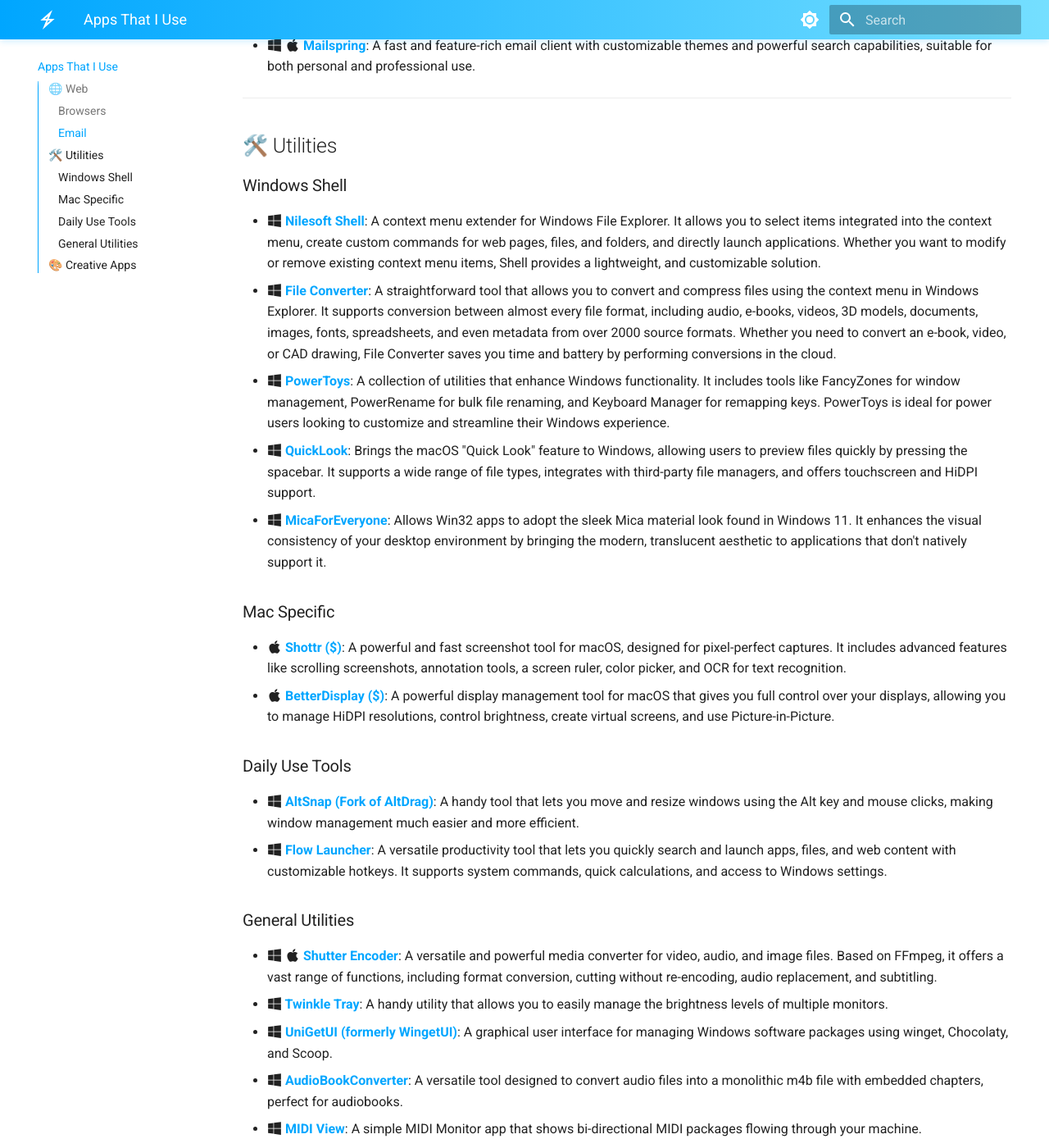
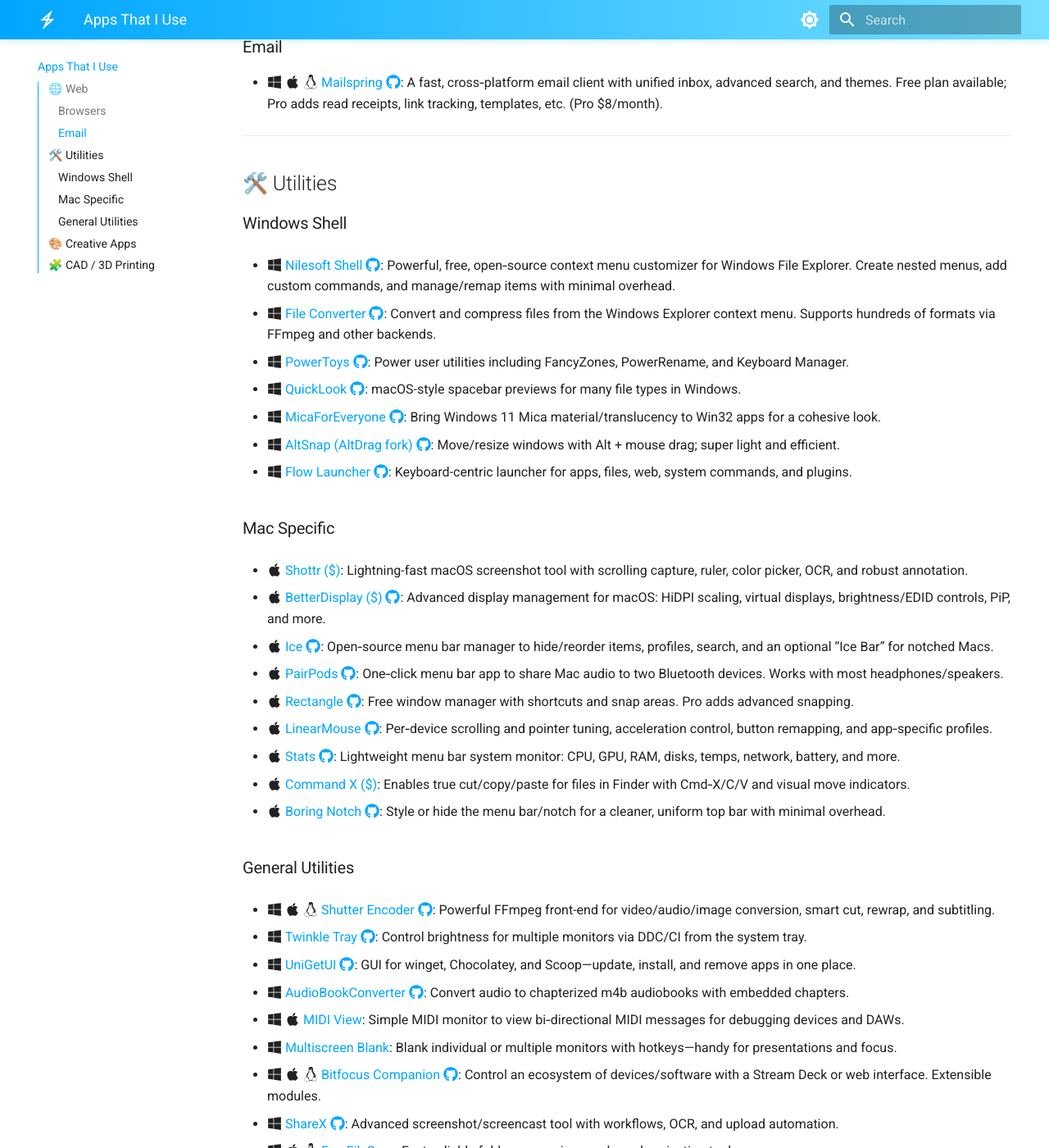
Before and after one commit to MaxU1301/hatte-hatte-Fahrradkette, an MkDocs documentation site: the page built from docs/random pages/Apps-That-I-Use.md, in a window 1280 px wide and 1400 px high, scrolled down 717 px. Shown: the whole window at 82% size. Built offline with MkDocs 1.6.1 and Material for MkDocs 9.7.7, drawn with Linux system fonts in a browser that asks for light colours; some of the changed text lies outside the part shown.

Commit message:
Updated Apps list

```diff
--- a/docs/random pages/Apps-That-I-Use.md
+++ b/docs/random pages/Apps-That-I-Use.md
@@ -11,6 +11,7 @@
 | :--- | :--- |
 | :fontawesome-brands-windows: | Windows |
 | :fontawesome-brands-apple: | macOS |
+| :fontawesome-brands-linux: | Linux |
 | **($)** | Paid App |
 
 -----
@@ -19,11 +20,11 @@
 
 ### Browsers
 
-  * **:fontawesome-brands-windows: :fontawesome-brands-apple: [Zen Browser](https://zen-browser.app/)**: A minimalist web browser designed for a calm and focused browsing experience, featuring a clean interface and essential tools to minimize distractions.
+  * :fontawesome-brands-windows: :fontawesome-brands-apple: :fontawesome-brands-linux: [Zen Browser](https://zen-browser.app/) [:fontawesome-brands-github:](https://github.com/zen-browser/desktop): A minimalist, Firefox/Gecko-based browser focused on mindful, distraction-free browsing. Supports vertical tabs, split view, workspaces, and themes. Currently free and in active development (Windows, macOS, Linux).
 
 ### Email
 
-  * **:fontawesome-brands-windows: :fontawesome-brands-apple: [Mailspring](https://github.com/Foundry376/Mailspring)**: A fast and feature-rich email client with customizable themes and powerful search capabilities, suitable for both personal and professional use.
+  * :fontawesome-brands-windows: :fontawesome-brands-apple: :fontawesome-brands-linux: [Mailspring](https://getmailspring.com/) [:fontawesome-brands-github:](https://github.com/Foundry376/Mailspring): A fast, cross‑platform email client with unified inbox, advanced search, and themes. Free plan available; Pro adds read receipts, link tracking, templates, etc. (Pro $8/month).
 
 -----
 
@@ -31,46 +32,105 @@
 
 ### Windows Shell
 
-  * **:fontawesome-brands-windows: [Nilesoft Shell](https://nilesoft.org/download)**: A context menu extender for Windows File Explorer. It allows you to select items integrated into the context menu, create custom commands for web pages, files, and folders, and directly launch applications. Whether you want to modify or remove existing context menu items, Shell provides a lightweight, and customizable solution.
-  * **:fontawesome-brands-windows: [File Converter](https://file-converter.io/download.html)**: A straightforward tool that allows you to convert and compress files using the context menu in Windows Explorer. It supports conversion between almost every file format, including audio, e-books, videos, 3D models, documents, images, fonts, spreadsheets, and even metadata from over 2000 source formats. Whether you need to convert an e-book, video, or CAD drawing, File Converter saves you time and battery by performing conversions in the cloud.
-  * **:fontawesome-brands-windows: [PowerToys](https://github.com/microsoft/PowerToys)**: A collection of utilities that enhance Windows functionality. It includes tools like FancyZones for window management, PowerRename for bulk file renaming, and Keyboard Manager for remapping keys. PowerToys is ideal for power users looking to customize and streamline their Windows experience.
-  * **:fontawesome-brands-windows: [QuickLook](https://apps.microsoft.com/detail/9nv4bs3l1h4s?hl=en-us&gl=US)**: Brings the macOS "Quick Look" feature to Windows, allowing users to preview files quickly by pressing the spacebar. It supports a wide range of file types, integrates with third-party file managers, and offers touchscreen and HiDPI support.
-  * **:fontawesome-brands-windows: [MicaForEveryone](https://github.com/MicaForEveryone/MicaForEveryone)**: Allows Win32 apps to adopt the sleek Mica material look found in Windows 11. It enhances the visual consistency of your desktop environment by bringing the modern, translucent aesthetic to applications that don't natively support it.
+  * :fontawesome-brands-windows: [Nilesoft Shell](https://nilesoft.org/) [:fontawesome-brands-github:](https://github.com/moudey/shell): Powerful, free, open‑source context menu customizer for Windows File Explorer. Create nested menus, add custom commands, and manage/remap items with minimal overhead.
+
+  * :fontawesome-brands-windows: [File Converter](https://file-converter.io/download.html) [:fontawesome-brands-github:](https://github.com/Tichau/FileConverter): Convert and compress files from the Windows Explorer context menu. Supports hundreds of formats via FFmpeg and other backends.
+
+  * :fontawesome-brands-windows: [PowerToys](https://github.com/microsoft/PowerToys) [:fontawesome-brands-github:](https://github.com/microsoft/PowerToys): Power user utilities including FancyZones, PowerRename, and Keyboard Manager.
+
+  * :fontawesome-brands-windows: [QuickLook](https://apps.microsoft.com/detail/9nv4bs3l1h4s?hl=en-us&gl=US) [:fontawesome-brands-github:](https://github.com/QL-Win/QuickLook): macOS-style spacebar previews for many file types in Windows.
+
+  * :fontawesome-brands-windows: [MicaForEveryone](https://github.com/MicaForEveryone/MicaForEveryone) [:fontawesome-brands-github:](https://github.com/MicaForEveryone/MicaForEveryone): Bring Windows 11 Mica material/translucency to Win32 apps for a cohesive look.
+
+  * :fontawesome-brands-windows: [AltSnap (AltDrag fork)](https://github.com/RamonUnch/AltSnap/releases) [:fontawesome-brands-github:](https://github.com/RamonUnch/AltSnap): Move/resize windows with Alt + mouse drag; super light and efficient.
+
+  * :fontawesome-brands-windows: [Flow Launcher](https://www.flowlauncher.com/) [:fontawesome-brands-github:](https://github.com/Flow-Launcher/Flow.Launcher): Keyboard-centric launcher for apps, files, web, system commands, and plugins.
 
 ### Mac Specific
 
-  * **:fontawesome-brands-apple: [Shottr ($)](https://shottr.cc/)**: A powerful and fast screenshot tool for macOS, designed for pixel-perfect captures. It includes advanced features like scrolling screenshots, annotation tools, a screen ruler, color picker, and OCR for text recognition.
-  * **:fontawesome-brands-apple: [BetterDisplay ($)](https://betterdisplay.pro/)**: A powerful display management tool for macOS that gives you full control over your displays, allowing you to manage HiDPI resolutions, control brightness, create virtual screens, and use Picture-in-Picture.
+  * :fontawesome-brands-apple: [Shottr ($)](https://shottr.cc/): Lightning-fast macOS screenshot tool with scrolling capture, ruler, color picker, OCR, and robust annotation.
 
-### Daily Use Tools
+  * :fontawesome-brands-apple: [BetterDisplay ($)](https://betterdisplay.pro/) [:fontawesome-brands-github:](https://github.com/waydabber/BetterDisplay#readme): Advanced display management for macOS: HiDPI scaling, virtual displays, brightness/EDID controls, PiP, and more.
 
-  * **:fontawesome-brands-windows: [AltSnap (Fork of AltDrag)](https://github.com/RamonUnch/AltSnap/releases)**: A handy tool that lets you move and resize windows using the Alt key and mouse clicks, making window management much easier and more efficient.
-  * **:fontawesome-brands-windows: [Flow Launcher](https://www.flowlauncher.com/)**: A versatile productivity tool that lets you quickly search and launch apps, files, and web content with customizable hotkeys. It supports system commands, quick calculations, and access to Windows settings.
+  * :fontawesome-brands-apple: [Ice](https://icemenubar.app/) [:fontawesome-brands-github:](https://github.com/jordanbaird/Ice): Open‑source menu bar manager to hide/reorder items, profiles, search, and an optional “Ice Bar” for notched Macs.
+
+  * :fontawesome-brands-apple: [PairPods](https://pairpods.app/) [:fontawesome-brands-github:](https://github.com/wozniakpawel/PairPods): One‑click menu bar app to share Mac audio to two Bluetooth devices. Works with most headphones/speakers.
+
+  * :fontawesome-brands-apple: [Rectangle](https://rectangleapp.com/) [:fontawesome-brands-github:](https://github.com/rxhanson/Rectangle): Free window manager with shortcuts and snap areas. Pro adds advanced snapping.
+
+  * :fontawesome-brands-apple: [LinearMouse](https://linearmouse.app/) [:fontawesome-brands-github:](https://github.com/linearmouse/linearmouse): Per‑device scrolling and pointer tuning, acceleration control, button remapping, and app‑specific profiles.
+
+  * :fontawesome-brands-apple: [Stats](https://github.com/exelban/stats) [:fontawesome-brands-github:](https://github.com/exelban/stats): Lightweight menu bar system monitor: CPU, GPU, RAM, disks, temps, network, battery, and more.
+
+  * :fontawesome-brands-apple: [Command X ($)](https://sindresorhus.com/command-x): Enables true cut/copy/paste for files in Finder with Cmd‑X/C/V and visual move indicators.
+
+  * :fontawesome-brands-apple: [Boring Notch](https://github.com/TheBoredTeam/boring.notch) [:fontawesome-brands-github:](https://github.com/ItsNikolay/BoringNotch): Style or hide the menu bar/notch for a cleaner, uniform top bar with minimal overhead.
 
 ### General Utilities
 
-  * **:fontawesome-brands-windows: :fontawesome-brands-apple: [Shutter Encoder](https://www.shutterencoder.com/)**: A versatile and powerful media converter for video, audio, and image files. Based on FFmpeg, it offers a vast range of functions, including format conversion, cutting without re-encoding, audio replacement, and subtitling.
-  * **:fontawesome-brands-windows: [Twinkle Tray](https://twinkletray.com/)**: A handy utility that allows you to easily manage the brightness levels of multiple monitors.
-  * **:fontawesome-brands-windows: [UniGetUI (formerly WingetUI)](https://github.com/marticliment/WingetUI)**: A graphical user interface for managing Windows software packages using winget, Chocolaty, and Scoop.
-  * **:fontawesome-brands-windows: [AudioBookConverter](https://github.com/yermak/AudioBookConverter)**: A versatile tool designed to convert audio files into a monolithic m4b file with embedded chapters, perfect for audiobooks.
-  * **:fontawesome-brands-windows: [MIDI View](https://hautetechnique.com/midi/midiview/)**: A simple MIDI Monitor app that shows bi-directional MIDI packages flowing through your machine.
-  * **:fontawesome-brands-windows: [Multiscreen Blank](http://multiscreenblank.nookkin.com/download.ndoc)**: Allows you to blank out multiple screens simultaneously with a single keystroke.
-  * **:fontawesome-brands-windows: [Bitfocus Companion](https://bitfocus.io/companion)**: A powerful tool for controlling various devices and software from a Stream Deck.
-  * **:fontawesome-brands-windows: [ShareX](https://getsharex.com/)**: A versatile screenshot and screen recording tool that supports various methods of capturing your screen.
-  * **:fontawesome-brands-windows: [FreeFileSync](https://freefilesync.org/)**: A robust open-source tool for comparing and synchronizing files and folders.
-  * **:fontawesome-brands-windows: [Everything](https://www.voidtools.com/downloads/)**: A fast file search tool for Windows that indexes your entire drive quickly for instantaneous search results.
-  * **:fontawesome-brands-windows: [EAC (Exact Audio Copy)](https://www.exactaudiocopy.de/)**: A free audio grabber for CDs that is highly accurate in extracting audio data.
-  * **:fontawesome-brands-windows: [Putty](https://putty.org/)**: A free and open-source terminal emulator, serial console, and network file transfer application.
+  * :fontawesome-brands-windows: :fontawesome-brands-apple: :fontawesome-brands-linux: [Shutter Encoder](https://www.shutterencoder.com/) [:fontawesome-brands-github:](https://github.com/paulpacifico/shutter-encoder): Powerful FFmpeg front-end for video/audio/image conversion, smart cut, rewrap, and subtitling.
+
+  * :fontawesome-brands-windows: [Twinkle Tray](https://twinkletray.com/) [:fontawesome-brands-github:](https://github.com/xanderfrangos/twinkle-tray): Control brightness for multiple monitors via DDC/CI from the system tray.
+
+  * :fontawesome-brands-windows: [UniGetUI](https://github.com/marticliment/WingetUI) [:fontawesome-brands-github:](https://github.com/marticliment/WingetUI): GUI for winget, Chocolatey, and Scoop—update, install, and remove apps in one place.
+
+  * :fontawesome-brands-windows: [AudioBookConverter](https://github.com/yermak/AudioBookConverter) [:fontawesome-brands-github:](https://github.com/yermak/AudioBookConverter): Convert audio to chapterized m4b audiobooks with embedded chapters.
+
+  * :fontawesome-brands-windows: :fontawesome-brands-apple: [MIDI View](https://hautetechnique.com/midi/midiview/): Simple MIDI monitor to view bi‑directional MIDI messages for debugging devices and DAWs.
+
+  * :fontawesome-brands-windows: [Multiscreen Blank](https://multiscreenblank.nookkin.com/index.ndoc): Blank individual or multiple monitors with hotkeys—handy for presentations and focus.
+
+  * :fontawesome-brands-windows: :fontawesome-brands-apple: :fontawesome-brands-linux: [Bitfocus Companion](https://bitfocus.io/companion) [:fontawesome-brands-github:](https://github.com/bitfocus/companion): Control an ecosystem of devices/software with a Stream Deck or web interface. Extensible modules.
+
+  * :fontawesome-brands-windows: [ShareX](https://getsharex.com/) [:fontawesome-brands-github:](https://github.com/ShareX/ShareX): Advanced screenshot/screencast tool with workflows, OCR, and upload automation.
+
+  * :fontawesome-brands-windows: :fontawesome-brands-apple: :fontawesome-brands-linux: [FreeFileSync](https://freefilesync.org/): Fast, reliable folder comparison and synchronization tool.
+
+  * :fontawesome-brands-windows: [Everything](https://www.voidtools.com/downloads/): Ultra-fast instant file search for Windows via real-time NTFS indexing.
+
+  * :fontawesome-brands-windows: [EAC (Exact Audio Copy)](https://www.exactaudiocopy.de/): Bit-perfect audio CD ripper with error correction and metadata tools.
+
+  * :fontawesome-brands-windows: [PuTTY](https://www.chiark.greenend.org.uk/~sgtatham/putty/latest.html): Classic SSH/Telnet/Serial client and key tools—tiny, dependable, widely compatible.
+
+  * :fontawesome-brands-windows: :fontawesome-brands-apple: :fontawesome-brands-linux: [JDownloader 2](https://jdownloader.org/): Free, cross‑platform download manager with plugins, link decryption, archive auto‑extract, and batch automation.
+
+  * :fontawesome-brands-windows: :fontawesome-brands-apple: [Raycast](https://www.raycast.com/): Fast launcher/command palette for apps, files, scripts, and web actions with a large extension store.
+
+  * :fontawesome-brands-windows: :fontawesome-brands-apple: :fontawesome-brands-linux: [Bitwarden](https://bitwarden.com/) [:fontawesome-brands-github:](https://github.com/bitwarden): Open‑source, end‑to‑end encrypted password manager with vault apps, extensions, TOTP, passkeys, and sharing.
+
+  * :fontawesome-brands-windows: :fontawesome-brands-apple: :fontawesome-brands-linux: [Private Internet Access ($)](https://www.privateinternetaccess.com/) [:fontawesome-brands-github:](https://github.com/pia-foss): No‑logs VPN with WireGuard/OpenVPN, large server network, port forwarding, and ad/tracker blocking.
+
+  * :fontawesome-brands-windows: :fontawesome-brands-apple: :fontawesome-brands-linux: [OpenVPN Connect](https://openvpn.net/client/) [:fontawesome-brands-github:](https://github.com/OpenVPN): Official OpenVPN client for Access Server and community servers; import .ovpn profiles and manage tunnels.
+
+  * :fontawesome-brands-windows: :fontawesome-brands-apple: :fontawesome-brands-linux: [Tabby](https://tabby.sh/) [:fontawesome-brands-github:](https://github.com/Eugeny/tabby): Modern, highly customizable terminal for SSH, serial, and local shells. Tabs, panes, theming, plugins, SSH profiles/agent, Zmodem, and portable config. Cross‑platform builds for Windows, macOS (Intel/Apple Silicon), and Linux.
 
 -----
 
 ## 🎨 Creative Apps
 
-  * **:fontawesome-brands-windows: :fontawesome-brands-apple: [Davinci Resolve ($)](https://www.blackmagicdesign.com/products/davinciresolve)**: A professional video editing software that combines editing, color correction, visual effects, and audio post-production.
-  * **:fontawesome-brands-windows: :fontawesome-brands-apple: [Affinity Photo ($)](https://affinity.serif.com/en-us/photo/)**: A professional photo editing software known for its speed, precision, and comprehensive toolset, making it an excellent alternative to Adobe Photoshop.
-  * **:fontawesome-brands-windows: :fontawesome-brands-apple: [Affinity Designer ($)](https://affinity.serif.com/en-us/designer/)**: A vector graphics design software ideal for creating detailed illustrations, logos, UI designs, and more, offering both vector and raster workspaces.
-  * **:fontawesome-brands-windows: :fontawesome-brands-apple: [Affinity Publisher ($)](https://affinity.serif.com/en-us/publisher/)**: A professional publishing software designed for creating stunning layouts for both digital and print media.
-  * **:fontawesome-brands-windows: :fontawesome-brands-apple: [Capture One ($)](https://www.captureone.com/en)**: A professional photo editing software renowned for its high-quality raw image processing and powerful color grading tools.
-  * **:fontawesome-brands-windows: :fontawesome-brands-apple: [Reaper ($)](https://www.reaper.fm/)**: A full-featured digital audio workstation (DAW) that excels in multitrack audio and MIDI recording, editing, processing, and mixing. Given your interest in music and playing multiple instruments, this could be a great tool for recording and producing your own tracks.
-  * **:fontawesome-brands-windows: :fontawesome-brands-apple: [Blender](https://www.blender.org/)**: A free and open-source 3D creation suite that supports the entire 3D pipeline. As a Mechanical Engineering student with a hobby in 3D printing, you're likely already very familiar with Blender's power for modeling and design.
-  * **:fontawesome-brands-windows: :fontawesome-brands-apple: [MuseScore](https://musescore.org/)**: A free and open-source music notation software that allows you to create, play, and print beautiful sheet music, which would be perfect for arranging pieces for your guitar or drums.
+  * :fontawesome-brands-windows: :fontawesome-brands-apple: [DaVinci Resolve ($)](https://www.blackmagicdesign.com/products/davinciresolve): End‑to‑end video editing, color, VFX, Fairlight audio. Free and Studio tiers.
+
+  * :fontawesome-brands-windows: :fontawesome-brands-apple: [Affinity Photo ($)](https://affinity.serif.com/en-us/photo/): Pro photo editing with fast raw workflow and non‑destructive tools.
+
+  * :fontawesome-brands-windows: :fontawesome-brands-apple: [Affinity Designer ($)](https://affinity.serif.com/en-us/designer/): Vector and raster design app for illustration, logos, UI, and print.
+
+  * :fontawesome-brands-windows: :fontawesome-brands-apple: [Affinity Publisher ($)](https://affinity.serif.com/en-us/publisher/): Professional page layout for digital and print.
+
+  * :fontawesome-brands-windows: :fontawesome-brands-apple: [Capture One ($)](https://www.captureone.com/en): High‑quality raw processor with elite tethering and color tools.
+
+  * :fontawesome-brands-windows: :fontawesome-brands-apple: :fontawesome-brands-linux: [Reaper ($)](https://www.reaper.fm/): Lightweight, deeply customizable DAW for audio/MIDI production. Generous trial; paid license.
+
+  * :fontawesome-brands-windows: :fontawesome-brands-apple: :fontawesome-brands-linux: [Blender](https://www.blender.org/) [:material-git:](https://projects.blender.org/blender/blender.git): Full 3D pipeline—modeling, sculpting, animation, sim, and rendering. Free/open source.
+
+  * :fontawesome-brands-windows: :fontawesome-brands-apple: :fontawesome-brands-linux: [MuseScore](https://musescore.org/) [:fontawesome-brands-github:](https://github.com/musescore/MuseScore): Open‑source music notation with playback, engraving, and plugin ecosystem.
+
+-----
+## 🧩 CAD / 3D Printing
+
+  * :fontawesome-brands-windows: :fontawesome-brands-apple: [Autodesk Fusion ($)](https://www.autodesk.com/products/fusion/overview): Cloud-connected CAD/CAM/CAE for product design, machining (Fusion Manufacture), electronics, and simulation. Commercial subscription; free tiers for personal use and education are available. macOS and Windows supported. Note: Autodesk is ending support for Windows 10 for future Fusion releases and requires Apple‑supported macOS/hardware combos going forward.
+
+  * :fontawesome-brands-windows: [SOLIDWORKS ($)](https://www.solidworks.com/): Industry-standard parametric CAD with simulation and data management ecosystem. Windows-only desktop application. On Macs it’s commonly run via virtualization (e.g., Parallels) but not natively supported. Perpetual/subscription licensing via resellers.
+
+  * :fontawesome-brands-windows: :fontawesome-brands-apple: :fontawesome-brands-linux: [OrcaSlicer](https://github.com/SoftFever/OrcaSlicer) [:fontawesome-brands-github:](https://github.com/SoftFever/OrcaSlicer): Free, open-source slicer (based on Bambu Studio/SuperSlicer) with strong calibration tools, seam/wall control, and integrations (Klipper, OctoPrint, Obico). Cross‑platform builds for Win/macOS (Intel + Apple Silicon) and Linux.
+
+-----
```
Also changed, not shown: 3 other files.
